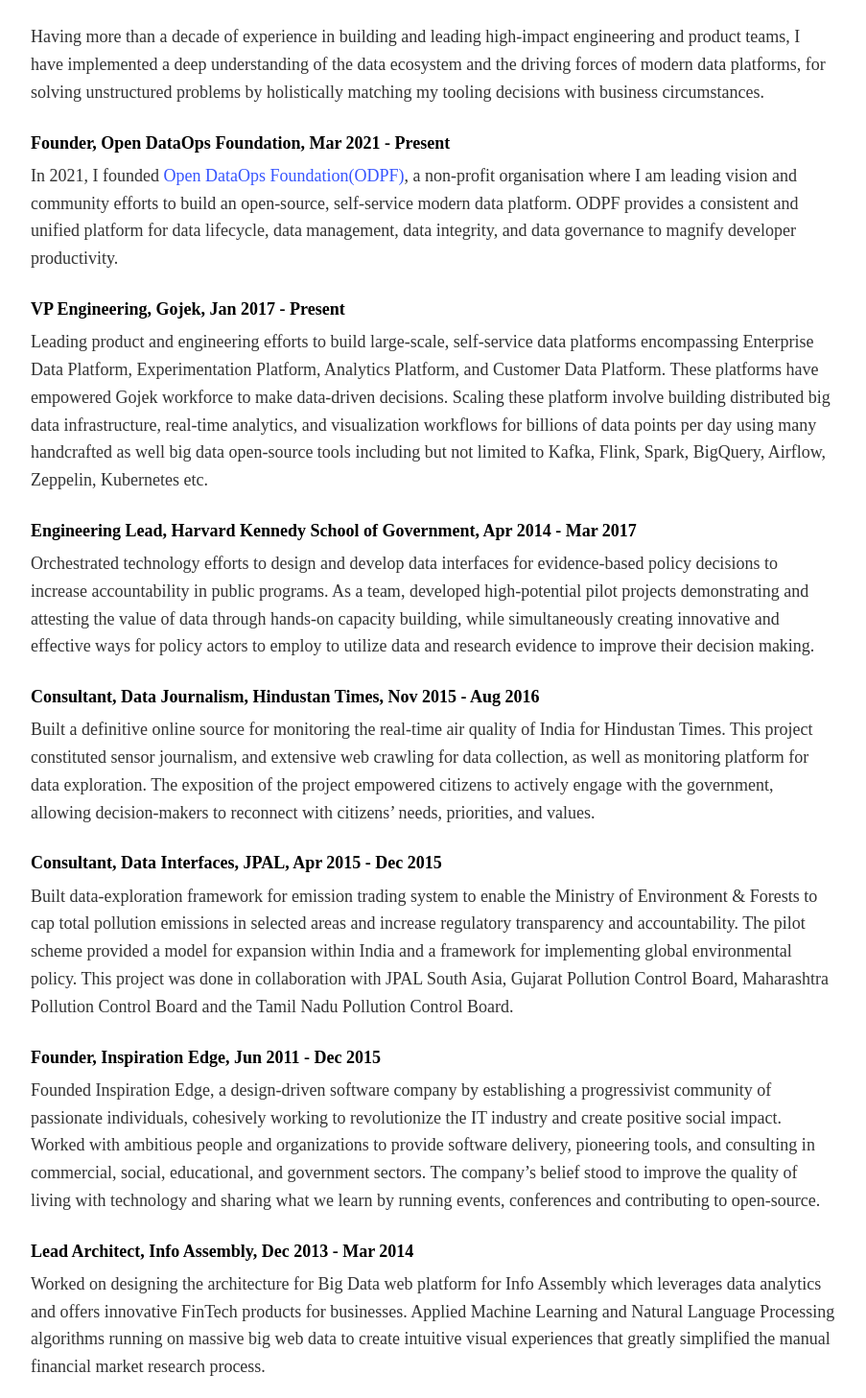
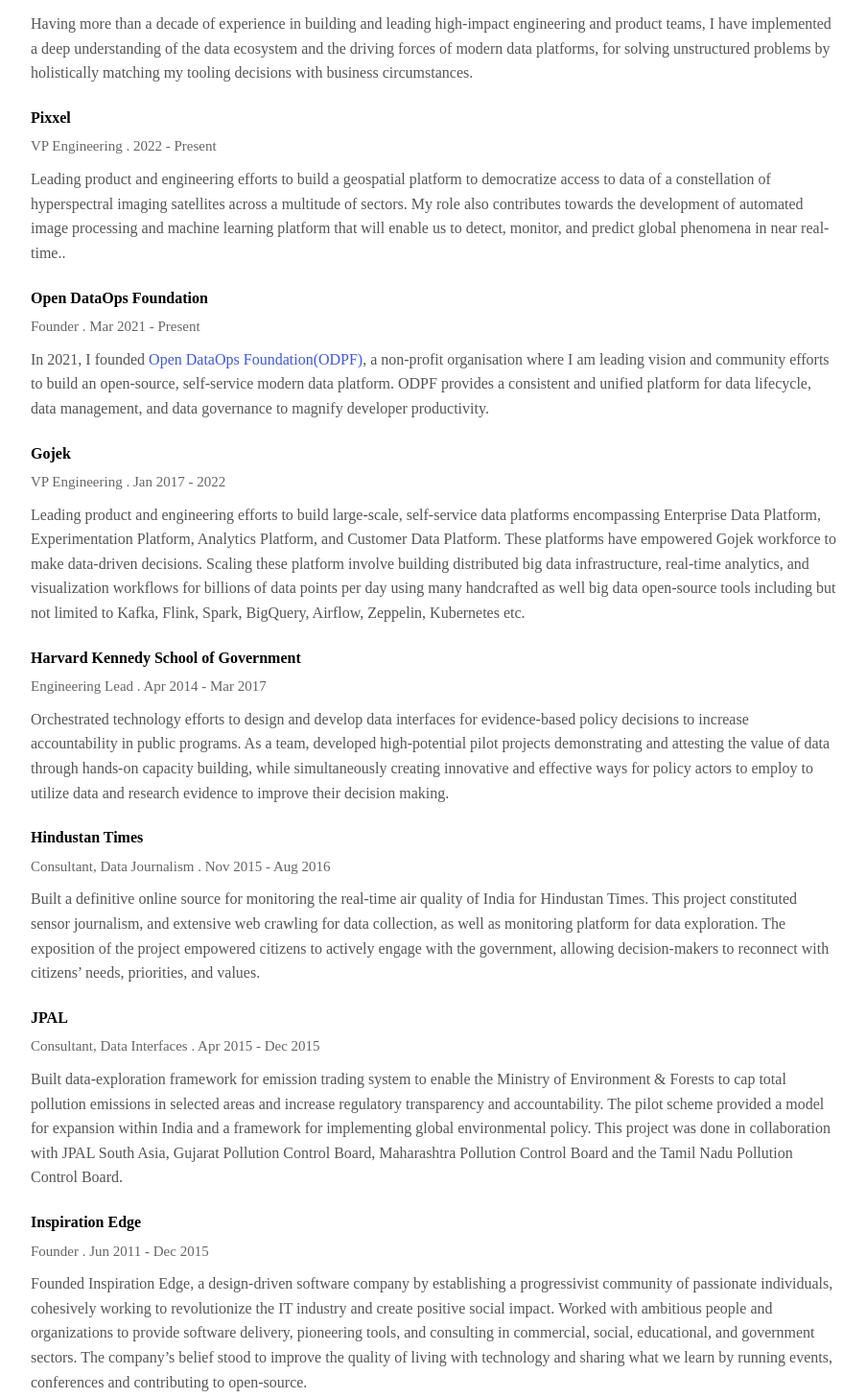
Before and after one commit to ravisuhag/portfolio, a Next.js app: page /work in a window 1280 px wide. Shown: the part 633-2090 px from the top of the page at 96% size, without its empty margins (188-1091 px from the left). Built offline with nearby package versions, Linux system fonts and the light colour scheme; a web font is replaced by a local one.

Commit message:
work: update work details

```diff
--- a/pages/index.js
+++ b/pages/index.js
@@ -53,7 +53,11 @@
               style and a dedication to transparency and open-source development.
             </p>
             <p>
-              I am currently working as VP Engineering at <a href="https://www.gojek.com/" target="_blank">Gojek</a>,
+              I am currently working as VP Engineering at <a href="https://www.pixxel.space/" target="_blank">Pixxel</a>,
+              where we are on a mission to build a health monitor for the planet through a constellation of cutting edge
+              hyperspectral small satellites.
+
+              Before that I worked as VP Engineering at <a href="https://www.gojek.com/" target="_blank">Gojek</a>,
               Indonesia's largest hyper-local company. Where I lead teams to build large-scale, self-service
               data platforms, allowing its workforce to make data-driven decisions. Before that, I worked as a tech
               consultant at the <a href="https://epod.cid.harvard.edu/" target="_blank">Center for International Development, Harvard University</a>,
--- a/pages/work.js
+++ b/pages/work.js
@@ -19,15 +19,25 @@
                     for solving unstructured problems by holistically matching my tooling
                     decisions with business circumstances.
                 </p>
-                <h4>Founder, Open DataOps Foundation, Mar 2021 - Present</h4>
+                <h4>Pixxel</h4>
+                <h5>VP Engineering . 2022 - Present</h5>
+                <span>
+                    Leading product and engineering efforts to build a geospatial platform to democratize
+                    access to data of a constellation of hyperspectral imaging satellites across a multitude
+                    of sectors. My role also contributes towards the development of automated image processing
+                    and machine learning platform that will enable us to detect, monitor, and predict global
+                    phenomena in near real-time..
+                </span>
+                <h4>Open DataOps Foundation</h4>
+                <h5>Founder . Mar 2021 - Present</h5>
                 <span>
                     In 2021, I founded <a target="_blank" href="https://github.com/odpf/">Open DataOps Foundation(ODPF)</a>,
                     a non-profit organisation where I am leading vision and community efforts to build an open-source,
-                    self-service modern data platform. ODPF provides a consistent and
-                    unified platform for data lifecycle, data management, data integrity,
-                    and data governance to magnify developer productivity.
+                    self-service modern data platform. ODPF provides a consistent and unified platform for data lifecycle,
+                    data management, and data governance to magnify developer productivity.
                 </span>
-                <h4>VP Engineering, Gojek, Jan 2017 - Present</h4>
+                <h4>Gojek</h4>
+                <h5>VP Engineering . Jan 2017 - 2022</h5>
                 <span>
                     Leading product and engineering efforts to build large-scale, self-service
                     data platforms encompassing Enterprise Data Platform, Experimentation Platform,
@@ -38,7 +48,8 @@
                     data open-source tools including but not limited to Kafka, Flink, Spark, BigQuery,
                     Airflow, Zeppelin, Kubernetes etc.
                 </span>
-                <h4>Engineering Lead, Harvard Kennedy School of Government, Apr 2014 - Mar 2017</h4>
+                <h4>Harvard Kennedy School of Government</h4>
+                <h5>Engineering Lead . Apr 2014 - Mar 2017</h5>
                 <span>
                     Orchestrated technology efforts to design and develop data interfaces for
                     evidence-based policy decisions to increase accountability in public programs.
@@ -47,7 +58,8 @@
                     creating innovative and effective ways for policy actors to employ to utilize
                     data and research evidence to improve their decision making.
                 </span>
-                <h4>Consultant, Data Journalism, Hindustan Times, Nov 2015 - Aug 2016</h4>
+                <h4>Hindustan Times</h4>
+                <h5>Consultant, Data Journalism . Nov 2015 - Aug 2016</h5>
                 <span>
                     Built a definitive online source for monitoring the real-time air quality of
                     India for Hindustan Times. This project constituted sensor journalism, and
@@ -56,7 +68,8 @@
                     actively engage with the government, allowing decision-makers to reconnect
                     with citizens’ needs, priorities, and values.
                 </span>
-                <h4>Consultant, Data Interfaces, JPAL, Apr 2015 - Dec 2015</h4>
+                <h4>JPAL</h4>
+                <h5>Consultant, Data Interfaces . Apr 2015 - Dec 2015</h5>
                 <span>
                     Built data-exploration framework for emission trading system to enable the
                     Ministry of Environment & Forests to cap total pollution emissions in selected
@@ -66,7 +79,8 @@
                     Gujarat Pollution Control Board, Maharashtra Pollution Control Board and the Tamil
                     Nadu Pollution Control Board.
                 </span>
-                <h4>Founder, Inspiration Edge, Jun 2011 - Dec 2015</h4>
+                <h4>Inspiration Edge</h4>
+                <h5>Founder . Jun 2011 - Dec 2015</h5>
                 <span>
                     Founded Inspiration Edge, a design-driven software company by establishing a progressivist
                     community of passionate individuals, cohesively working to revolutionize the IT industry and
@@ -75,7 +89,8 @@
                     and government sectors. The company’s belief stood to improve the quality of living with
                     technology and sharing what we learn by running events, conferences and contributing to open-source.
                 </span>
-                <h4>Lead Architect, Info Assembly, Dec 2013 - Mar 2014</h4>
+                <h4>Info Assembly</h4>
+                <h5>Lead Architect . Dec 2013 - Mar 2014</h5>
                 <span>
                     Worked on designing the architecture for Big Data web platform for Info Assembly which leverages
                     data analytics and offers innovative FinTech products for businesses. Applied Machine Learning and
--- a/styles/globals.css
+++ b/styles/globals.css
@@ -1,9 +1,6 @@
 :root {
-  --body_color: #333;
-  /* --heading_color: #011834; */
+  --body_color: #555;
   --heading_color: #000;
-  /* --link_color: #069275; */
-  /* --link_hover: #047c64; */
   --link_color: #3856ff;
   --link_hover: #2a45de;
 }
@@ -13,10 +10,9 @@
   padding: 0;
   margin: 0;
   color: var(--body_color);
-  font-size: 18px;
+  font-size: 16px;
   line-height: 1.6;
   font-family: "Source Serif Pro", serif;
-  /* background-color: #eaf5f3; */
 }
 
 a {
@@ -113,6 +109,14 @@
   font-weight: bold;
 }
 
+h5 {
+  font-size: 15px;
+  margin-top: 0.3rem;
+  margin-bottom: 0.6rem;
+  color: #666;
+  font-weight: normal;
+}
+
 h4 + p {
   margin-top: 5px;
 }
@@ -129,7 +133,7 @@
 .header__logo {
   color: var(--heading_color);
   font-weight: bold;
-  font-size: 22px;
+  font-size: 20px;
 }
 
 .navbar {
@@ -168,7 +172,6 @@
 }
 
 /**********  LIST  **********/
-
 .list {
   margin-top: 30px;
 }
@@ -204,10 +207,6 @@
 }
 
 /**********  TALKS  **********/
-/* .videos.list {
-  margin-top: 60px;
-} */
-
 .video-responsive {
   overflow: hidden;
   padding-bottom: 56.25%;
```
